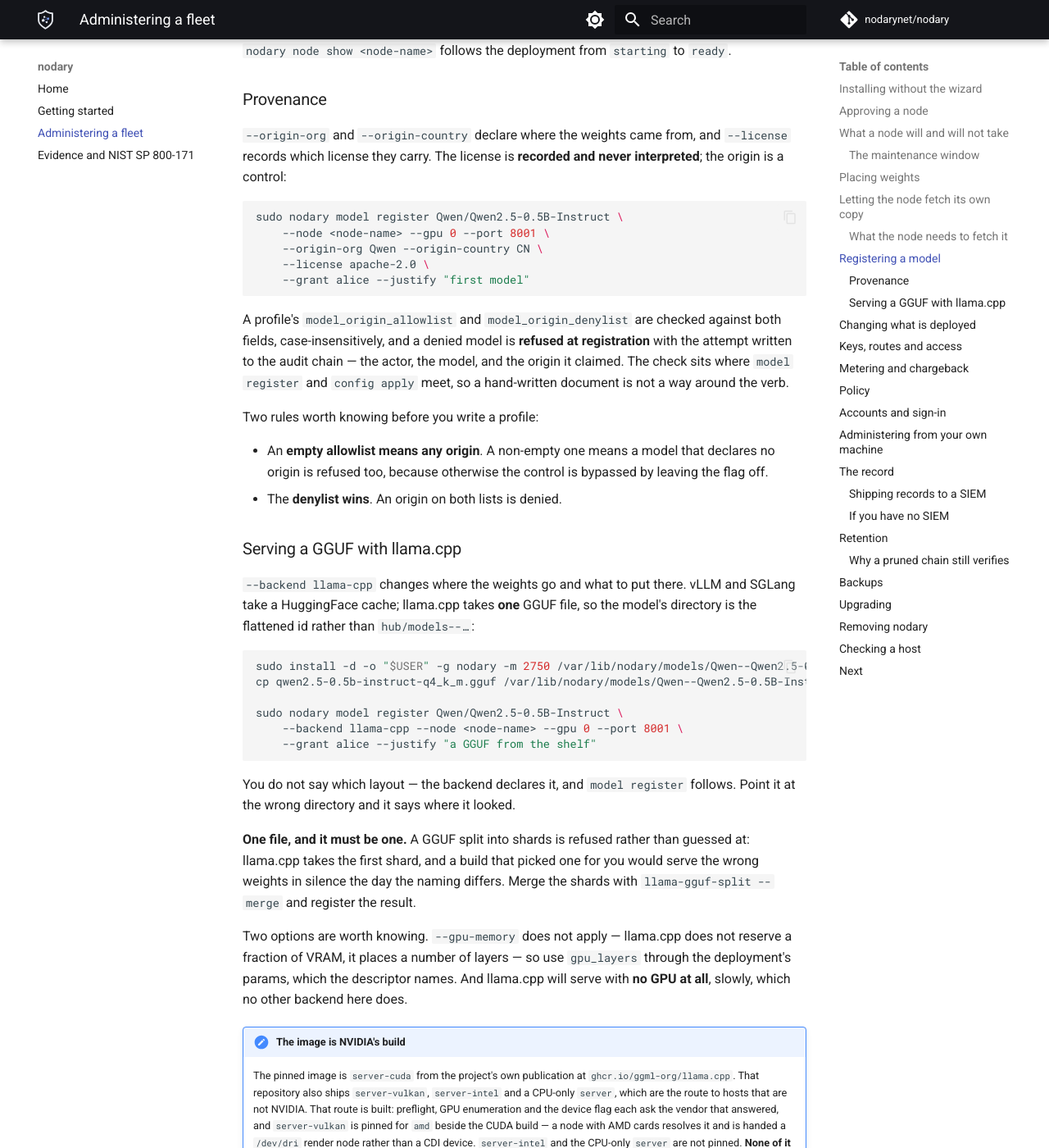
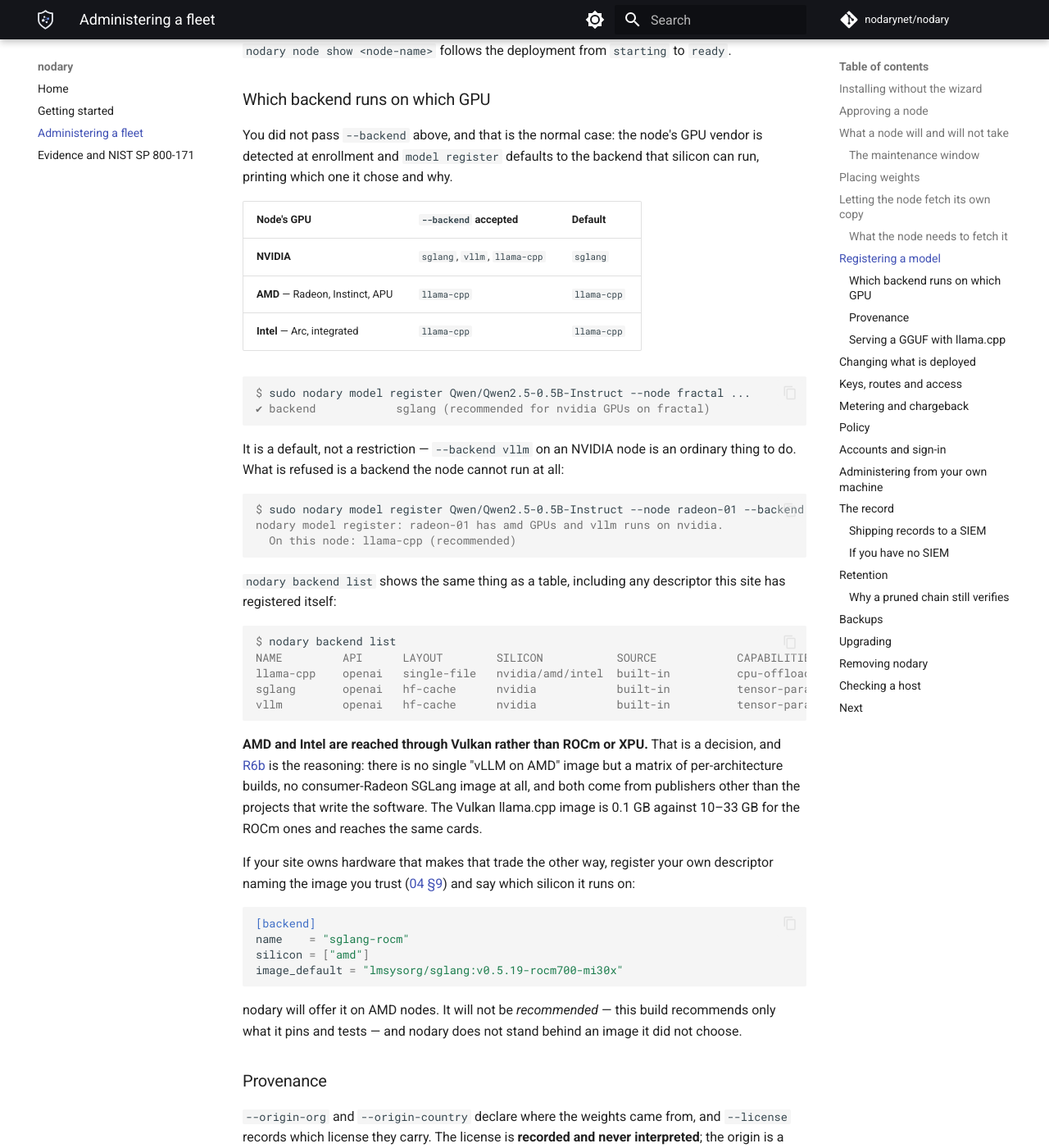
Before and after one commit to nodarynet/nodary, an MkDocs documentation site: the page built from docs/administering.md, in a window 1280 px wide and 1400 px high, scrolled down 6748 px. Shown: the whole window at 82% size. Built offline with MkDocs 1.6.1 and Material for MkDocs 9.7.7, drawn with Linux system fonts in a browser that asks for light colours; comment, search, counter and statistics services are not loaded.

Commit message:
[docs] R6-19: publish which backend runs on which GPU, checked against the descriptors

````diff
--- a/docs/administering.md
+++ b/docs/administering.md
@@ -315,6 +315,63 @@
 ```
 
 `nodary node show <node-name>` follows the deployment from `starting` to `ready`.
+
+### Which backend runs on which GPU
+
+You did not pass `--backend` above, and that is the normal case: the node's GPU vendor is
+detected at enrollment and `model register` defaults to the backend that silicon can run,
+printing which one it chose and why.
+
+| Node's GPU | `--backend` accepted | Default |
+| :--- | :--- | :--- |
+| **NVIDIA** | `sglang`, `vllm`, `llama-cpp` | `sglang` |
+| **AMD** — Radeon, Instinct, APU | `llama-cpp` | `llama-cpp` |
+| **Intel** — Arc, integrated | `llama-cpp` | `llama-cpp` |
+
+```console
+$ sudo nodary model register Qwen/Qwen2.5-0.5B-Instruct --node fractal ...
+✔ backend            sglang (recommended for nvidia GPUs on fractal)
+```
+
+It is a default, not a restriction — `--backend vllm` on an NVIDIA node is an ordinary thing
+to do. What is refused is a backend the node cannot run at all:
+
+```console
+$ sudo nodary model register Qwen/Qwen2.5-0.5B-Instruct --node radeon-01 --backend vllm ...
+nodary model register: radeon-01 has amd GPUs and vllm runs on nvidia.
+  On this node: llama-cpp (recommended)
+```
+
+`nodary backend list` shows the same thing as a table, including any descriptor this site has
+registered itself:
+
+```console
+$ nodary backend list
+NAME         API      LAYOUT        SILICON           SOURCE            CAPABILITIES
+llama-cpp    openai   single-file   nvidia/amd/intel  built-in          cpu-offload quant:gguf
+sglang       openai   hf-cache      nvidia            built-in          tensor-parallel lora quant:awq/gptq/fp8
+vllm         openai   hf-cache      nvidia            built-in          tensor-parallel expert-parallel lora quant:awq/gptq/fp8
+```
+
+**AMD and Intel are reached through Vulkan rather than ROCm or XPU.** That is a decision, and
+[R6b](../dev/plans/R6b-the-silicon-matrix.md) is the reasoning: there is no single "vLLM on
+AMD" image but a matrix of per-architecture builds, no consumer-Radeon SGLang image at all,
+and both come from publishers other than the projects that write the software. The Vulkan
+llama.cpp image is 0.1 GB against 10–33 GB for the ROCm ones and reaches the same cards.
+
+If your site owns hardware that makes that trade the other way, register your own descriptor
+naming the image you trust ([04 §9](../dev/specs/04-backends.md#9-registering-a-backend)) and
+say which silicon it runs on:
+
+```toml
+[backend]
+name    = "sglang-rocm"
+silicon = ["amd"]
+image_default = "lmsysorg/sglang:v0.5.19-rocm700-mi30x"
+```
+
+nodary will offer it on AMD nodes. It will not be *recommended* — this build recommends only
+what it pins and tests — and nodary does not stand behind an image it did not choose.
 
 ### Provenance
 
````
Also changed, not shown: README.md (+35 -0 lines), dev/plans/R6b-the-silicon-matrix.md (+2 -2 lines), dev/status.md (+1 -2 lines), dev/tasks/R6-backends.md (+4 -1 lines), dev/tasks/README.md (+1 -1 lines), 1 other file.
